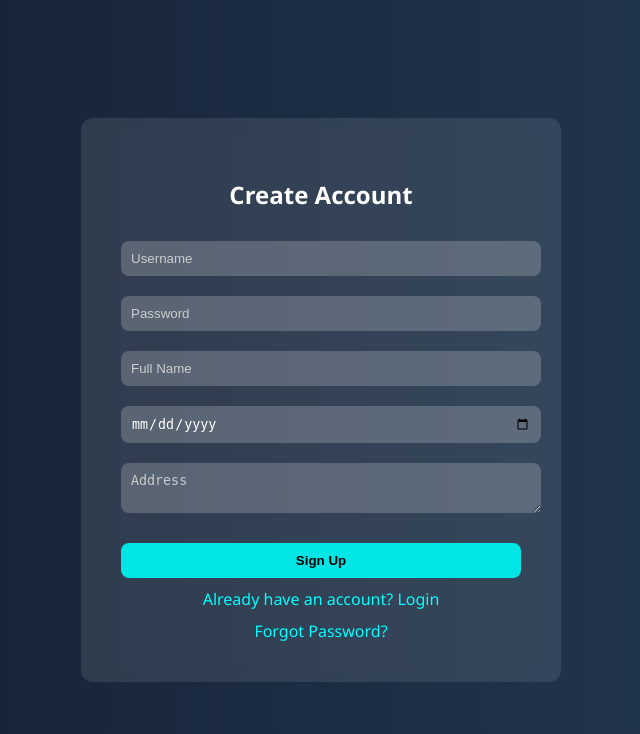
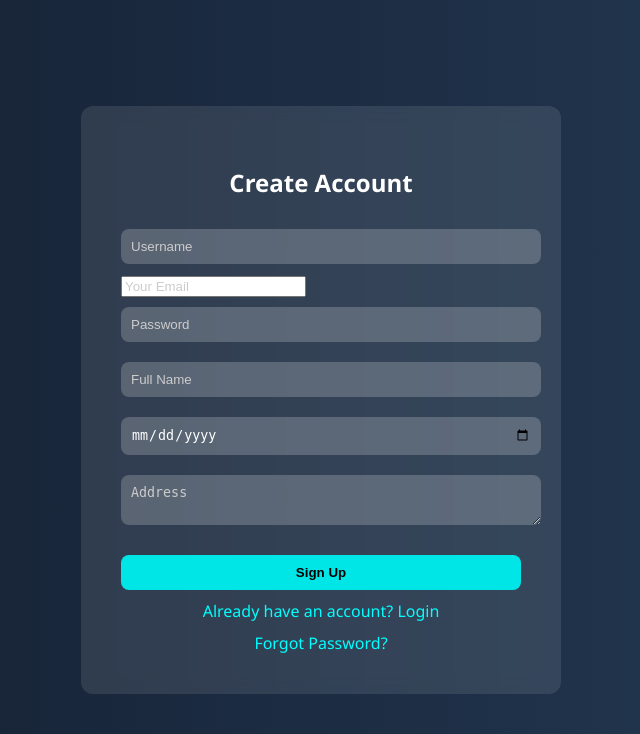
Before and after one commit to akash564com/autoformfiller-pro, a Python web app: template templates/signup.html in a window 1280 px wide. Shown: the top 734 px of the page, without its empty margins (319-959 px from the left). Run offline with Jinja, Linux system fonts and the light colour scheme; the template is opened without the code that fills it, so the values that code supplies are empty.

Commit message:
Update signup.html

```diff
--- a/templates/signup.html
+++ b/templates/signup.html
@@ -64,6 +64,7 @@
     <h2>Create Account</h2>
     <form method="POST">
       <input type="text" name="username" placeholder="Username" required>
+      <input type="email" name="email" placeholder="Your Email" required>
       <input type="password" name="password" placeholder="Password" required>
       <input type="text" name="name" placeholder="Full Name" required>
       <input type="date" name="dob" required>
```
